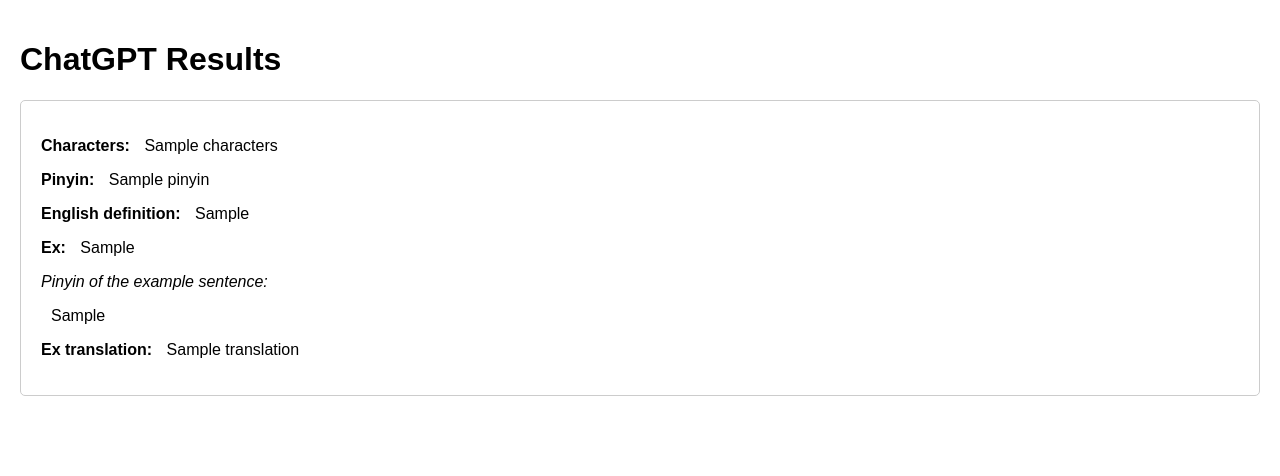
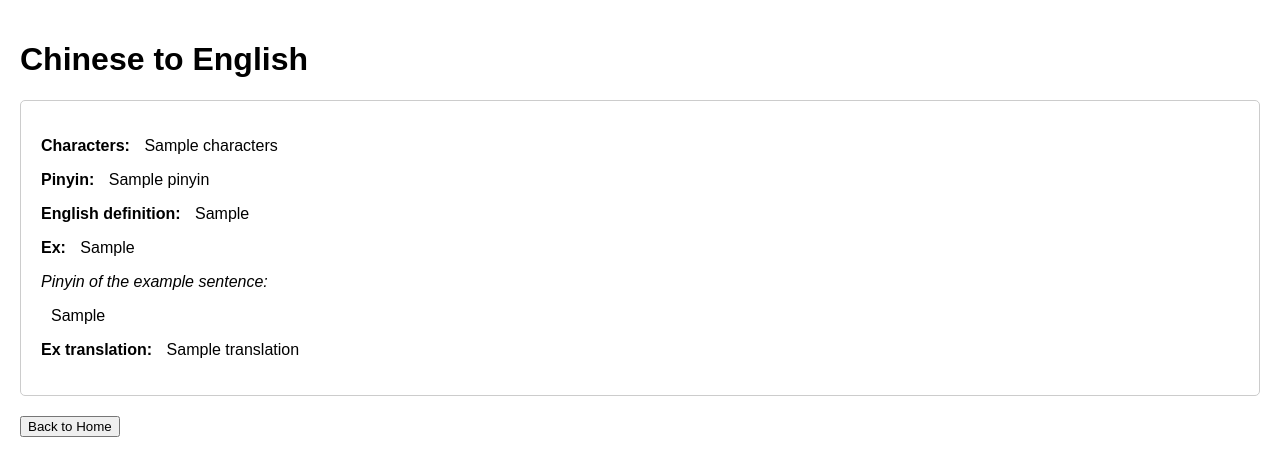
Before and after one commit to CleoY/Language-Translation-App, a Flask app: template templates/results.html in a window 1280 px wide. Shown: the top 476 px of the page. Run offline with Flask 3, Linux system fonts and the light colour scheme; the template is opened without the code that fills it: most values are stand-ins (such as "Sample title", 1, 10 or a date in 2020).

Commit message:
Added back button for results page.

```diff
--- a/app.py
+++ b/app.py
@@ -34,6 +34,10 @@ def translate():
   result = chat_completion.choices[0].message.content
   result =  json.loads(result)
   return render_template('results.html', user_input=user_input, chat_response=result)
+
+# @app.route('translateChinese', methods = ['POST'])
+# def translateChinese():
+
 
 if __name__ == '__main__':
     app.run(debug=True)
--- a/templates/home.html
+++ b/templates/home.html
@@ -13,9 +13,5 @@
         <input type="text" id="user_input" name="user_input" required><br><br>
         <input type="submit" value="Go">
     </form>
-    {% if user_input %}
-    <p><strong>You:</strong> {{ user_input }}</p>
-    <p><strong>ChatGPT:</strong> {{ chat_response }}</p>
-    {% endif %}
 </body>
 </html>
--- a/templates/results.html
+++ b/templates/results.html
@@ -8,7 +8,7 @@
     <link rel="stylesheet" type="text/css" href="{{ url_for('static', filename='styles.css') }}">
 </head>
 <body>
-    <h1>ChatGPT Results</h1>
+    <h1>Chinese to English</h1>
     <div class="response-container">
         <p><span class="attribute">Characters:</span> <span class="value">{{ chat_response.characters }}</span></p>
         <p><span class="attribute">Pinyin:</span> <span class="value">{{ chat_response.pinyin }}</span></p>
@@ -17,5 +17,8 @@
         <p class="subtitle">Pinyin of the example sentence:</p> <span class="value">{{ chat_response.sentencePinyin }}</span></p>
         <p><span class="attribute">Ex translation:</span> <span class="value">{{ chat_response.translation }}</span></p>
     </div>
+    <form action="/" method="get">
+        <button type="submit">Back to Home</button>
+    </form>
 </body>
 </html>
```
